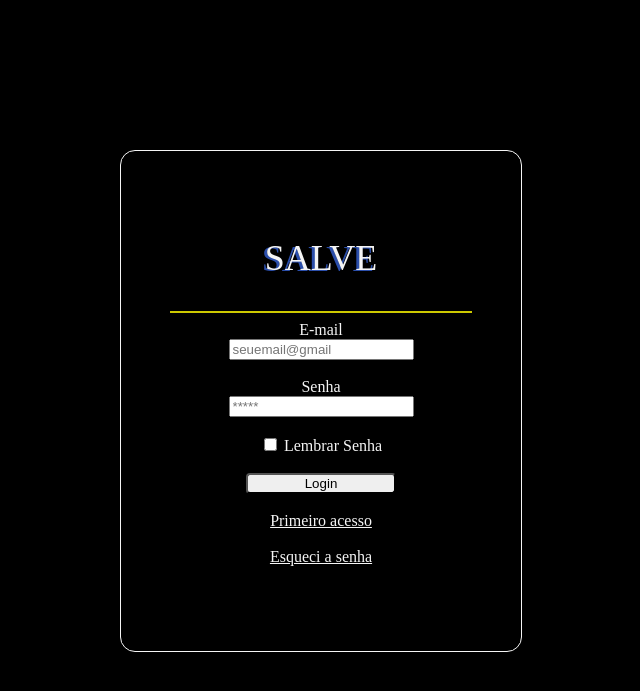
After one commit to Pr4do015/Salve_a_comunidade, a PHP site: page /login.php in a window 1280 px wide. The commit adds this page. Shown: the top 691 px of the page, without its empty margins (319-959 px from the left). Run offline with PHP 8.4, Linux system fonts and the light colour scheme.

Commit message:
Gabriel Login

```diff
--- /dev/null
+++ b/conexao.php
@@ -0,0 +1,13 @@
+<?php
+
+ $host = "localhost";
+ $user = "root";
+ $pass = "";
+ $dbname ="SALVE";
+
+ try {
+    $conn =  new PDO("mysql:host=$host;dbname=" . $dbname, $user, $pass);
+   // echo "conexão com banco de dados realizada com sucesso!";
+} catch(PDOException $err){
+    echo"ERRO: conexão com banco de dados não realizada com sucesso!. Erro gerado" . $err->getMessage();
+}
--- a/css/cadastro.css
+++ b/css/cadastro.css
@@ -17,7 +17,7 @@
   color: rgb(255, 255, 255);
   text-decoration: none;
   text-transform: uppercase;
-  margin-left: 35%;
+  margin-left: 20%;
   text-align: center;
 
 }
@@ -33,6 +33,7 @@
 }
 #inputEmail{
   background-color: #111010;
+
 }
 #inputPassword{
   background-color: #111010;
--- /dev/null
+++ b/css/login.css
@@ -0,0 +1,40 @@
+
+.form-container {
+    display: flex;
+    justify-content: center;
+    width: 400px; /* Largura da div */
+    height: 500px;
+    margin: 0 auto; /* Margem automática horizontal */
+    text-align: center; /* Alinhamento de texto central */
+    margin-top: 150px;
+    border: 1px solid whitesmoke;
+    border-radius: 15px;
+    color: whitesmoke;
+  align-items: center;
+  /*height: 100vh;  Isso garante que o contêiner esteja centralizado verticalmente na tela */
+  }
+  .form-container a{
+    color: whitesmoke;
+  }
+
+  body{
+    background-color: black;
+  }
+
+  #button1{
+    border-radius: 4px;
+    width: 150px;
+  }
+
+  h1{
+    font-family: 'Pattaya';
+  }
+  .logo{
+    font-size: 2.25rem;
+    text-shadow: -3px 1px 0px #2B4EAA;
+    color: rgb(19, 18, 18);
+
+  }
+  .botao1{
+    width: 10px;
+  }
--- a/eventos.html
+++ b/eventos.html
@@ -55,7 +55,7 @@
                                                     <a class="nav-link " href="eventos.html">Eventos</a>
                                                 </li>
                                             </ul>
-                                            <form class="form-inline my-5 my-lg-0">
+                                            <form class="form-inline my-5 my-lg-0" action="login.php">
                                                 <button class="btn my-2 my-sm-0" type="submit">Faça Login</button>
                                             </form>
 
--- a/index.html
+++ b/index.html
@@ -51,8 +51,8 @@
                                               <a class="nav-link " href="eventos.html">Eventos</a>
                                           </li>
                                       </ul>
-                                      <form class="form-inline my-5 my-lg-0">
-                                          <button class="btn my-2 my-sm-0" type="submit">Faça Login</button>
+                                      <form class="form-inline my-5 my-lg-0" action="login.php">
+                                          <button class="btn my-2 my-sm-0" type="submit" >Faça Login</button>
                                       </form>
 
                                   </div>
--- /dev/null
+++ b/login.php
@@ -0,0 +1,134 @@
+<?php
+  require "conexao.php";
+
+
+?>
+
+<!DOCTYPE html>
+<html lang="en">
+	<head>
+		<meta charset="utf-8">
+		<!-- Title here -->
+		<title>Login - MacKart</title>
+			<!-- Description, Keywords and Author -->
+			<meta name="description" content="Your description">
+		<meta name="keywords" content="Your,Keywords">
+		<meta name="author" content="ResponsiveWebInc">
+
+		<meta name="viewport" content="width=device-width, initial-scale=1.0">
+    <link href="css/login.css" rel="stylesheet">
+
+
+
+	</head>
+
+	<body>
+  <?php
+        $dados = filter_input_array(INPUT_POST, FILTER_DEFAULT);
+
+       if(!empty($dados['SendLogin'])){
+     //   var_dump($dados);
+        echo "<br>";
+       $query_usuarios = "SELECT * FROM usuario
+          WHERE email = :email
+          LIMIT 1 ";
+          $result_usuario = $conn->prepare($query_usuarios);
+          $result_usuario->bindParam(':email',$dados['email'], PDO::PARAM_STR);
+          $result_usuario->execute();
+
+
+            if(($result_usuario) AND ($result_usuario->rowCount() !=0)){
+               $row_usuario = $result_usuario-> fetch(PDO::FETCH_ASSOC);
+              // var_dump($row_usuario);
+
+                  if($dados['senha_user'] == $row_usuario['senha_user']){
+
+                    $_SESSION['dados_usuario'] = $row_usuario;
+
+                    echo "<script> alert('Login realizado com sucesso')
+                    window.location.href = 'eventos.html'; </script>";
+
+                  }
+
+                    else {
+                       echo "<script> alert('Erro: Usuário ou senha incorreta!')</script>";
+                      }
+
+             }  else {
+              echo "<script> alert('Erro: Usuário ou senha incorreta!')</script>";
+                 }
+       };
+
+       ?>
+
+		<!-- Page content starts -->
+
+
+<!-- Login form -->
+<div class="content">
+  <div class="container">
+    <div class="row">
+    <div class="form-container">
+<!-- Login form -->
+            <div class="col-md-6">
+                  <a class="logo">SALVE<br><br></a>
+                  <hr style="border: 1px solid rgb(204, 201, 0); margin-top: -10px; width: 300px;">
+                    <div class="formy well">
+                                  <div class="form" >
+                                      <!-- Login  form (not working)-->
+                                      <form method="POST" actions="" class="form-horizontal">
+                                          <!-- E-mail -->
+                                          <div class="form-group">
+
+                                            <label class="control-label col-md-3" for="username2">E-mail</label>
+                                            <div class="col-md-8">
+                                              <input type="text" name="email" class="form-control" id="username2" placeholder="seuemail@gmail">
+
+                                            </div>
+                                          </div><br>
+                                          <!-- Password -->
+                                          <div class="form-group">
+                                            <label class="control-label col-md-3" for="password2">Senha</label>
+                                            <div class="controls col-md-8">
+                                              <input type="password" name="senha_user" class="form-control" id="password2" placeholder="*****">
+                                            </div>
+                                          </div><br>
+                                          <!-- Checkbox -->
+                                          <div class="form-group">
+                                             <div class="col-md-8 col-md-offset-3">
+                                                <label class="checkbox-inline">
+                                                   <input type="checkbox" id="inlineCheckbox3" value="agree"> Lembrar Senha
+                                                </label>
+                                             </div>
+                                          </div> <br>
+
+                                          <!-- Buttons -->
+                                          <div class="form-group">
+                                             <!-- Buttons -->
+											 <div class="col-md-8 col-md-offset-3" action="index.html">
+												<button type="submit" value="acessar" name="SendLogin" class="btn btn-danger" id="button1">Login</button>
+											 </div><br>
+
+                                          </div>
+                                      </form>
+
+                                            <a href="register.php">Primeiro acesso</a><br><br>
+                                            <a href="esqueciaSenha.html">Esqueci a senha</a><br>
+                                    </div>
+                                  </div>
+
+                </div>
+    </div>
+  </div>
+</div>
+</div>
+
+
+
+
+
+
+<!-- Page content ends -->
+
+	</body>
+</html>
--- a/navbar.html
+++ b/navbar.html
@@ -54,7 +54,7 @@
                                 <a class="nav-link " href="eventos.html">Eventos</a>
                             </li>
                         </ul>
-                        <form class="form-inline my-5 my-lg-0">
+                        <form class="form-inline my-5 my-lg-0" action="login.php">
                             <button class="btn my-2 my-sm-0" type="submit">Faça Login</button>
                         </form>
 
--- a/pessoas.html
+++ b/pessoas.html
@@ -52,7 +52,7 @@
                                     <a class="nav-link " href="eventos.html">Eventos</a>
                                 </li>
                             </ul>
-                            <form class="form-inline my-5 my-lg-0">
+                            <form class="form-inline my-5 my-lg-0" action="login.php">
                                 <button class="btn my-2 my-sm-0" type="submit">Faça Login</button>
                             </form>
 
--- a/projetos.html
+++ b/projetos.html
@@ -45,7 +45,7 @@
                                             <a class="nav-link " href="eventos.html">Eventos</a>
                                         </li>
                                     </ul>
-                                    <form class="form-inline my-5 my-lg-0">
+                                    <form class="form-inline my-5 my-lg-0" action="login.php">
                                         <button class="btn my-2 my-sm-0" type="submit">Faça Login</button>
                                     </form>
 
```
Also changed, not shown: SALVE.SQL (added, +69 -0 lines), cadastro2.html (+0 -8 lines).
